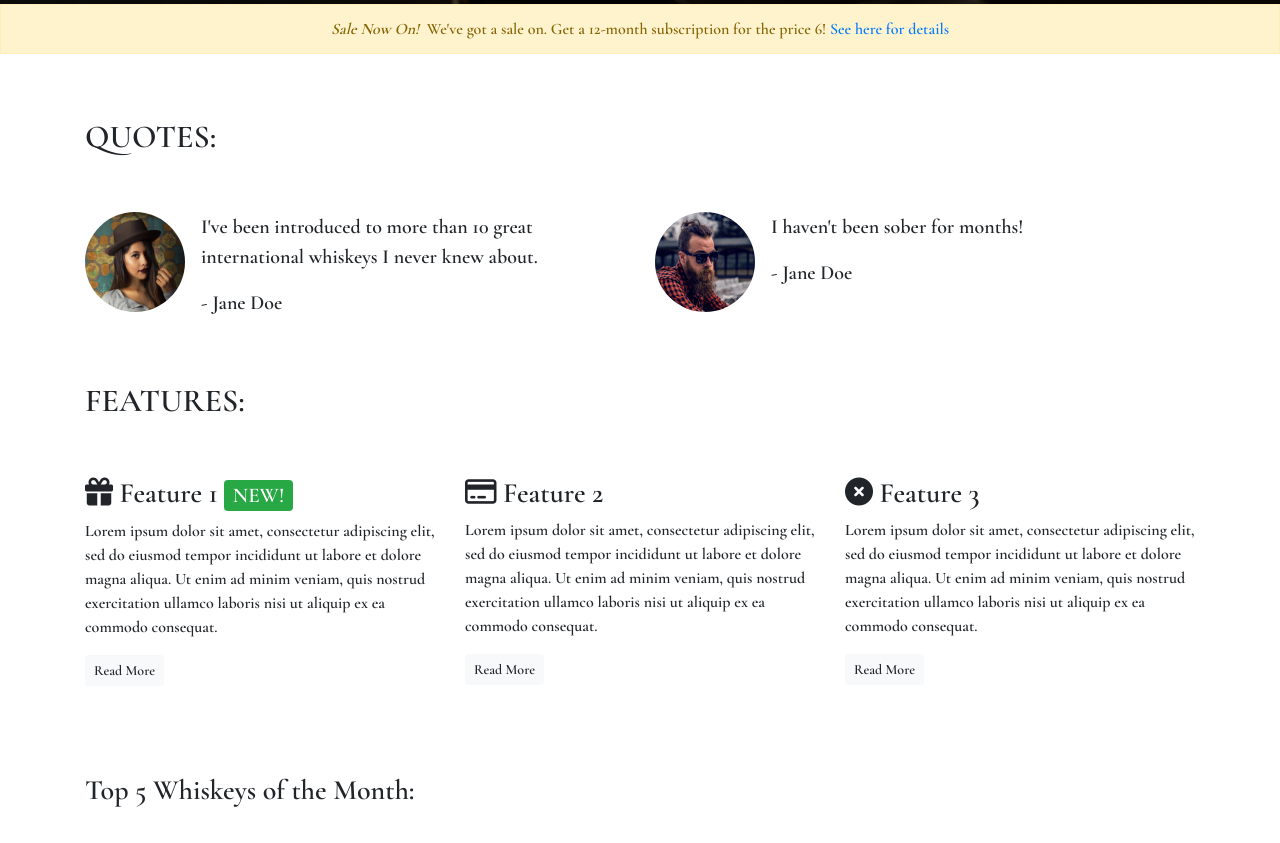
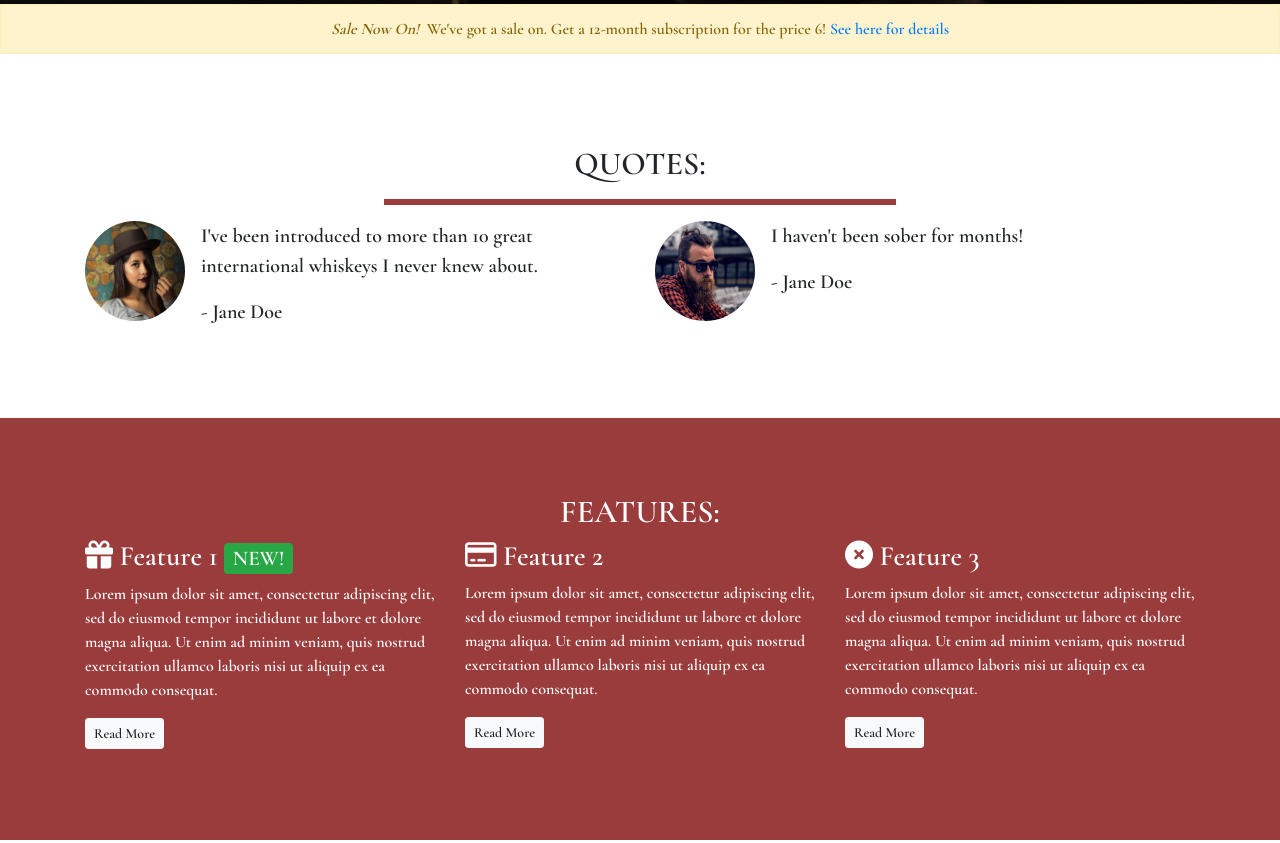
Before and after one commit to Ian-Garrigan/Whiskey-Drop, a plain HTML site: page index.html in a window 1280 px wide. Shown: the part 796-1639 px from the top of the page. Drawn offline with nearby package versions, Linux system fonts and the light colour scheme.

Commit message:
Add container red style to features

```diff
--- a/css/style.css
+++ b/css/style.css
@@ -68,6 +68,31 @@ body {
 
 .fav-whiskey-container {}
 
+/* page headers  */
+.page-header {
+    margin-bottom: 0;
+    border-bottom: 0;
+    text-align: center;
+}
+
+.page.header h2 {
+    margin-top: 0;
+}
+
+/* content containers */
+
+.content-container {
+    padding-top: 75px;
+    padding-bottom: 75px;
+}
+
+/* container wrappers */
+
+.container-wrapper--red {
+background-color: rgb(154, 60, 60);
+color: white;
+}
+
 .quotes-container {}
 
 .callout-container {
--- a/index.html
+++ b/index.html
@@ -83,19 +83,21 @@
         <div class="row d-none d-sm-block">
             <div class="col-12">
                 <div class="alert alert-warning">
-                    <strong><i>Sale Now On!</i></strong>&nbsp; We've got a sale on. Get a 12-month subscription for the price 6! <a
-                        href="">See here for details</a>
+                    <strong><i>Sale Now On!</i></strong>&nbsp; We've got a sale on. Get a 12-month subscription for the
+                    price 6! <a href="">See here for details</a>
                 </div>
             </div>
         </div>
     </div>
     <!-- /.callout -->
-    <div class="container quotes-container">
+    <div class="container quotes-container content-container">
         <!-- Quotes -->
+        <div class="container-wrapper">
             <section class="quotes">
                 <div class="row">
-                <div class="col-12 my-5">
+                    <div class="col-12 page-header">
                         <h2 class="text-uppercase">Quotes:</h2>
+                        <hr class="block-divider block-divider--short">
                     </div>
                 </div>
                 <div class="row">
@@ -106,7 +108,8 @@
                             </div>
                             <div class="media-body">
                                 <blockquote class="blockquote">
-                                <p>I've been introduced to more than 10 great international whiskeys I never knew about.
+                                    <p>I've been introduced to more than 10 great international whiskeys I never knew
+                                        about.
                                     </p>
                                     <p>- Jane Doe</p>
                                 </blockquote>
@@ -130,11 +133,13 @@
             </section>
             <!-- /.quotes -->
         </div>
-    <div class="container features-container">
+    </div>
     <!-- Features -->
+    <div class="container-wrapper container-wrapper--red">
+        <div class="container features-container content-container">
             <section class="features">
                 <div class="row">
-                <div class="col-12 my-5">
+                    <div class="col-12 page-header">
                         <h2 class="text-uppercase">Features:</h2>
                     </div>
                 </div>
@@ -143,9 +148,11 @@
                         <div class="feature">
                             <h3><i class="fa-solid fa-gift d-none d-sm-inline"></i> Feature 1 <span
                                     class="badge badge-success">NEW!</span></h3>
-                        <p>Lorem ipsum dolor sit amet, consectetur adipiscing elit, sed do eiusmod tempor incididunt ut
+                            <p>Lorem ipsum dolor sit amet, consectetur adipiscing elit, sed do eiusmod tempor incididunt
+                                ut
                                 labore
-                            et dolore magna aliqua. Ut enim ad minim veniam, quis nostrud exercitation ullamco laboris
+                                et dolore magna aliqua. Ut enim ad minim veniam, quis nostrud exercitation ullamco
+                                laboris
                                 nisi
                                 ut
                                 aliquip ex ea commodo consequat.</p>
@@ -155,9 +162,11 @@
                     <div class="col-12 col-md-6 col-lg-4">
                         <div class="feature">
                             <h3><i class="fa-regular fa-credit-card d-none d-sm-inline"></i> Feature 2</h3>
-                        <p>Lorem ipsum dolor sit amet, consectetur adipiscing elit, sed do eiusmod tempor incididunt ut
+                            <p>Lorem ipsum dolor sit amet, consectetur adipiscing elit, sed do eiusmod tempor incididunt
+                                ut
                                 labore
-                            et dolore magna aliqua. Ut enim ad minim veniam, quis nostrud exercitation ullamco laboris
+                                et dolore magna aliqua. Ut enim ad minim veniam, quis nostrud exercitation ullamco
+                                laboris
                                 nisi
                                 ut
                                 aliquip ex ea commodo consequat.</p>
@@ -167,9 +176,11 @@
                     <div class="col-12 d-md-none d-lg-block col-lg-4">
                         <div class="feature">
                             <h3><i class="fa-solid fa-circle-xmark d-none d-sm-inline"></i> Feature 3</h3>
-                        <p>Lorem ipsum dolor sit amet, consectetur adipiscing elit, sed do eiusmod tempor incididunt ut
+                            <p>Lorem ipsum dolor sit amet, consectetur adipiscing elit, sed do eiusmod tempor incididunt
+                                ut
                                 labore
-                            et dolore magna aliqua. Ut enim ad minim veniam, quis nostrud exercitation ullamco laboris
+                                et dolore magna aliqua. Ut enim ad minim veniam, quis nostrud exercitation ullamco
+                                laboris
                                 nisi
                                 ut
                                 aliquip ex ea commodo consequat.</p>
@@ -179,6 +190,7 @@
                 </div>
             </section>
             <!-- /.features -->
+        </div>
     </div>
     <br>
     <div class="container fav-whiskey-container">
```
Lines whose indentation alone changed are shown as unchanged.
